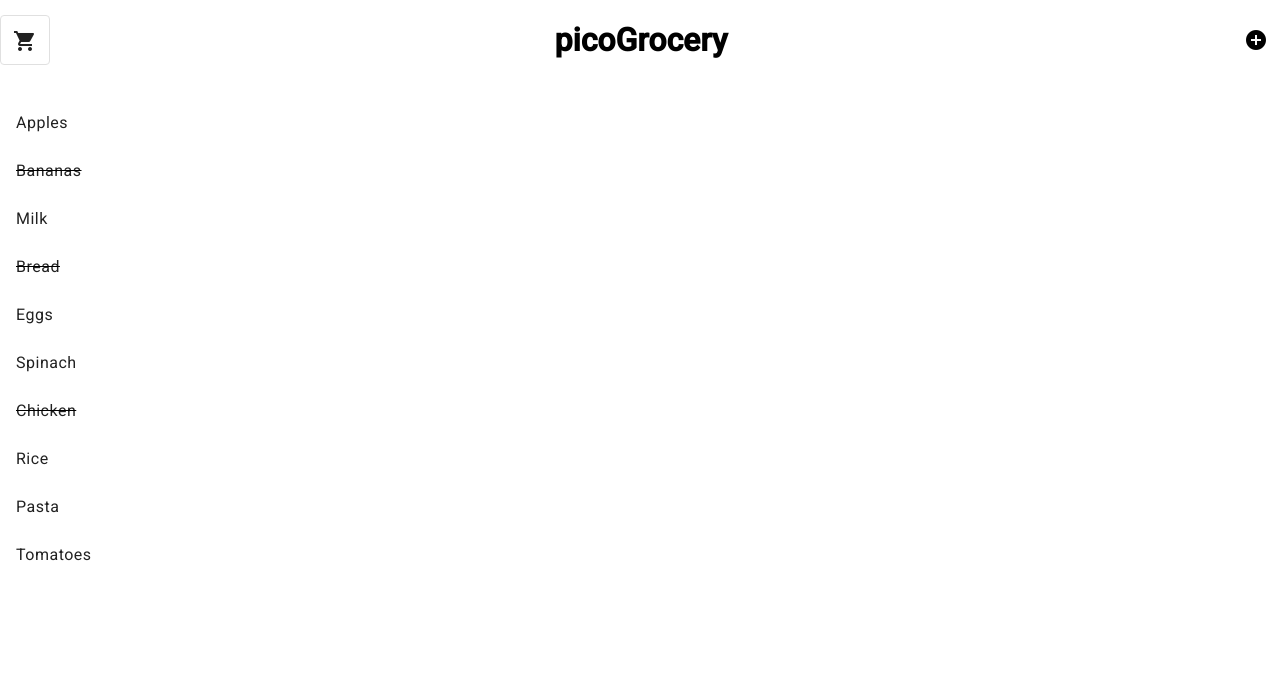
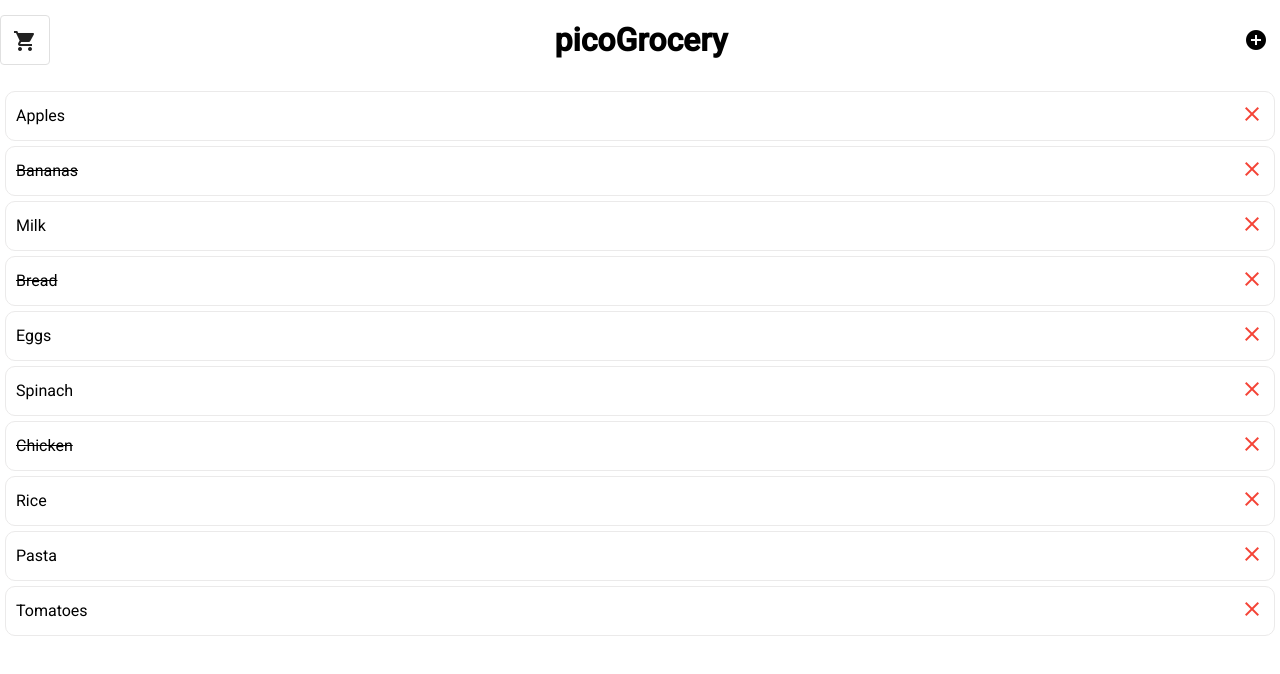
Before and after one commit to kirbah/picogrocery-Angular, an Angular app: page / in a window 1280 px wide. Shown: the top 674 px of the page. Built offline with nearby package versions, Linux system fonts and the light colour scheme.

Commit message:
fix styles for the list

```diff
--- a/src/app/components/item/item.component.css
+++ b/src/app/components/item/item.component.css
@@ -1,3 +1,13 @@
-.mdc-list-item.bought {
+.grocery-line-item {
+  display: flex;
+  align-items: center;
+  justify-content: space-between;
+  padding: 10px;
+  margin: 5px;
+  border: 1px solid #ebeaea;
+  border-radius: 10px;
+}
+
+.bought {
   text-decoration: line-through;
 }
--- a/src/app/components/item/item.component.html
+++ b/src/app/components/item/item.component.html
@@ -1,6 +1,8 @@
-<mat-list-item
-  [ngClass]="{ bought: item.isBought }"
-  (click)="toggleBought(item)"
->
-  <p>{{ item.name }}</p>
-</mat-list-item>
+<div class="grocery-line-item" (click)="toggleBought(item)">
+  <span [ngClass]="{ bought: item.isBought }">
+    {{ item.name }}
+  </span>
+  <div (click)="$event.stopPropagation(); removeItem(item)">
+    <mat-icon color="warn">clear</mat-icon>
+  </div>
+</div>
--- a/src/app/components/item/item.component.ts
+++ b/src/app/components/item/item.component.ts
@@ -1,13 +1,14 @@
 import { Component, Input } from '@angular/core';
 import { CommonModule } from '@angular/common';
+import { MatIconModule } from '@angular/material/icon';
+import { MatButtonModule } from '@angular/material/button';
 
 import { GroceryItem } from '../../data/grocery.types';
-import { MatListModule } from '@angular/material/list';
 
 @Component({
   selector: 'app-item',
   standalone: true,
-  imports: [CommonModule, MatListModule],
+  imports: [CommonModule, MatButtonModule, MatIconModule],
   templateUrl: './item.component.html',
   styleUrl: './item.component.css',
 })
@@ -16,5 +17,15 @@ export class ItemComponent {
 
   toggleBought(item: GroceryItem) {
     item.isBought = !item.isBought;
+    if (item.isBought) {
+      item.boughtTime = new Date();
+    } else {
+      item.boughtTime = null;
+    }
+    console.log(item);
+  }
+
+  removeItem(item: GroceryItem): void {
+    console.log(item);
   }
 }
--- a/src/app/components/items/items.component.html
+++ b/src/app/components/items/items.component.html
@@ -1,7 +1,5 @@
-<mat-list>
-  <ng-container *ngFor="let item of groceryList">
-    <ng-container *ngIf="!item.isBought || showBoughtItems">
-      <app-item [item]="item"></app-item>
-    </ng-container>
+<ng-container *ngFor="let item of groceryList">
+  <ng-container *ngIf="!item.isBought || showBoughtItems">
+    <app-item [item]="item"></app-item>
   </ng-container>
-</mat-list>
+</ng-container>
--- a/src/app/components/items/items.component.ts
+++ b/src/app/components/items/items.component.ts
@@ -1,6 +1,6 @@
 import { Component, Input } from '@angular/core';
 import { CommonModule } from '@angular/common';
-import { MatListModule } from '@angular/material/list';
+
 import { ItemComponent } from '../item/item.component';
 import { GroceryItem } from '../../data/grocery.types';
 import { groceryList } from '../../data/grocery.data';
@@ -8,7 +8,7 @@ import { groceryList } from '../../data/grocery.data';
 @Component({
   selector: 'app-items',
   standalone: true,
-  imports: [CommonModule, ItemComponent, MatListModule],
+  imports: [CommonModule, ItemComponent],
   templateUrl: './items.component.html',
   styleUrl: './items.component.css',
 })
```
